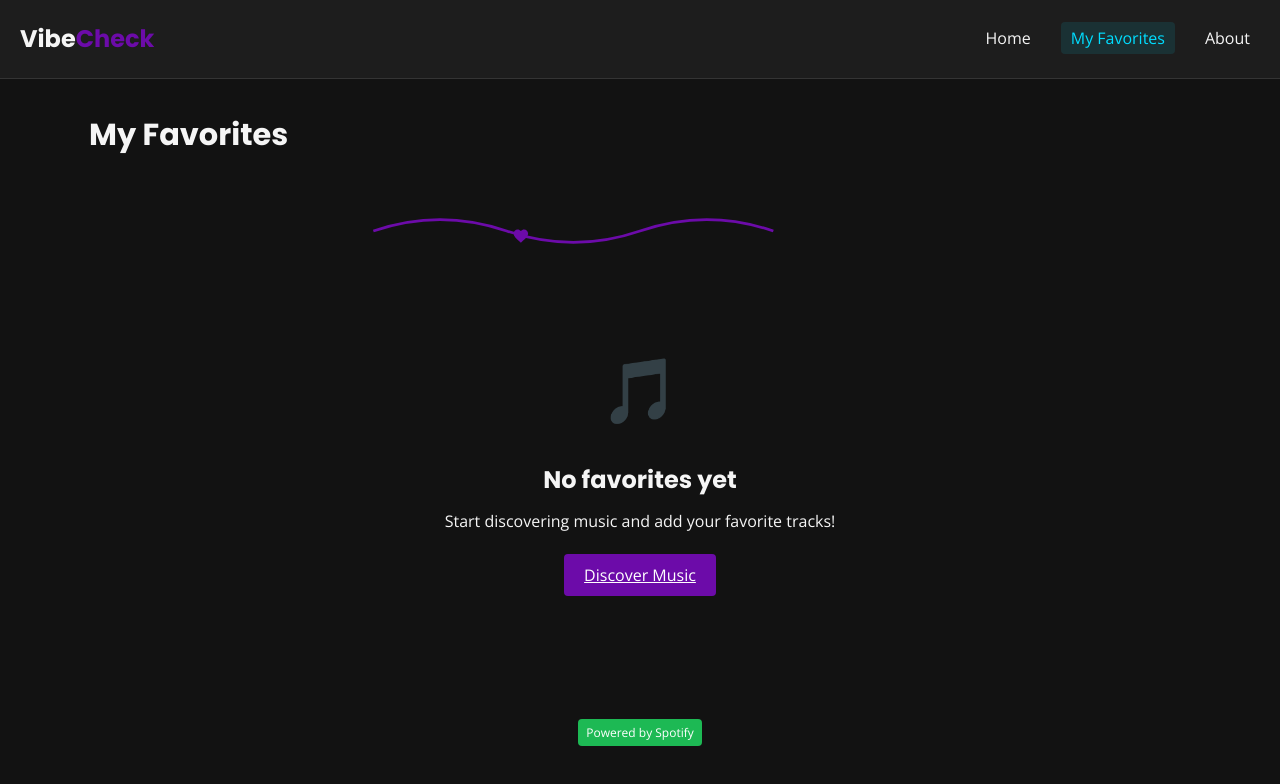
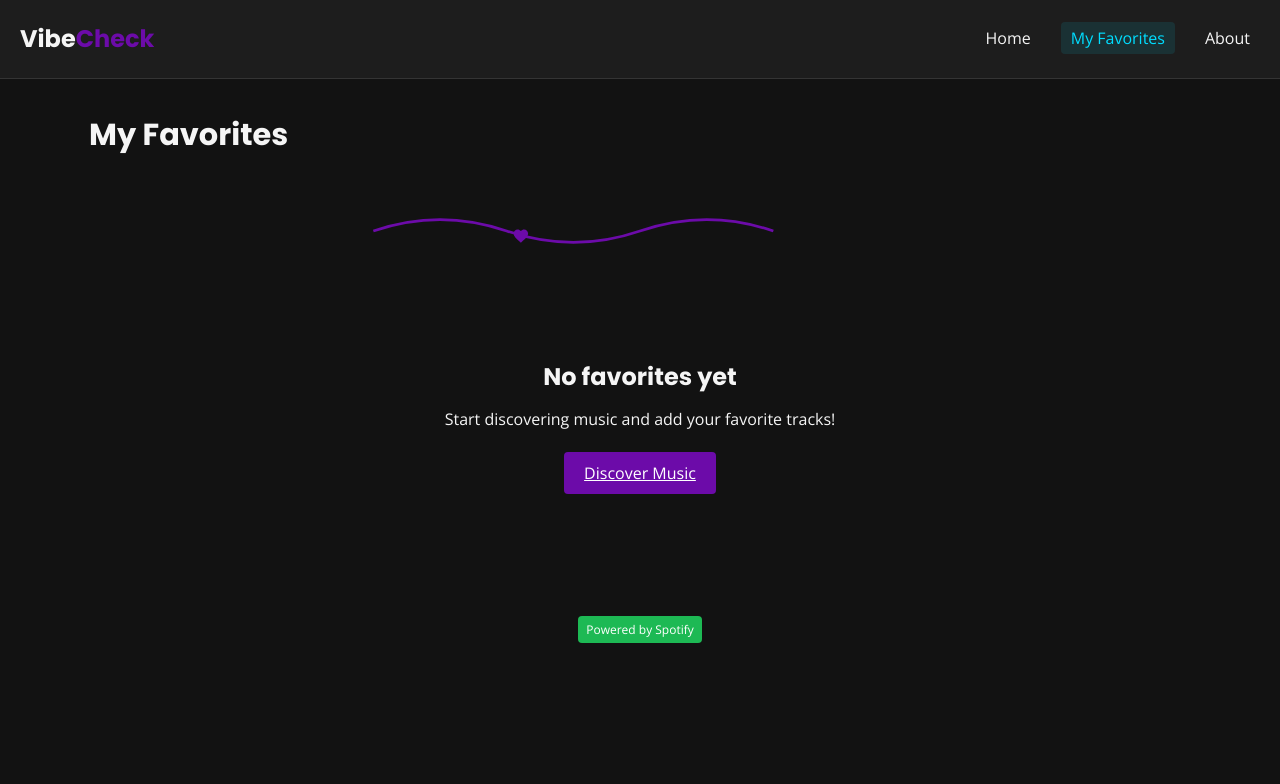
Before and after one commit to TshegoBless4/DIGA300A-Interactive-Media-IIIB, a plain HTML site: page Favourites/favorites.html in a window 1280 px wide. Drawn offline with nearby package versions, Linux system fonts and the light colour scheme.

Commit message:
removing icon

```diff
--- a/Favourites/favorites.html
+++ b/Favourites/favorites.html
@@ -55,7 +55,7 @@
         </div>
 
         <div class="empty-state" id="empty-state" style="display: none;">
-            <div class="empty-icon">🎵</div>
+            <div class="empty-icon"></div>
             <h3>No favorites yet</h3>
             <p>Start discovering music and add your favorite tracks!</p>
             <a href="../index.html" class="btn btn-primary">Discover Music</a>
```
